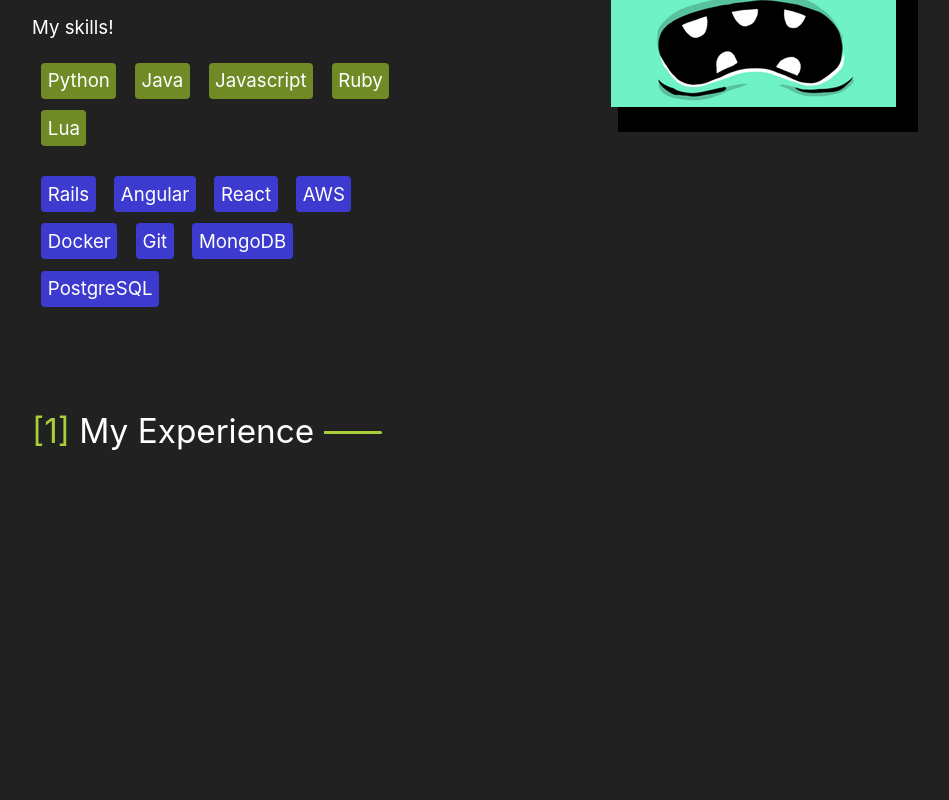
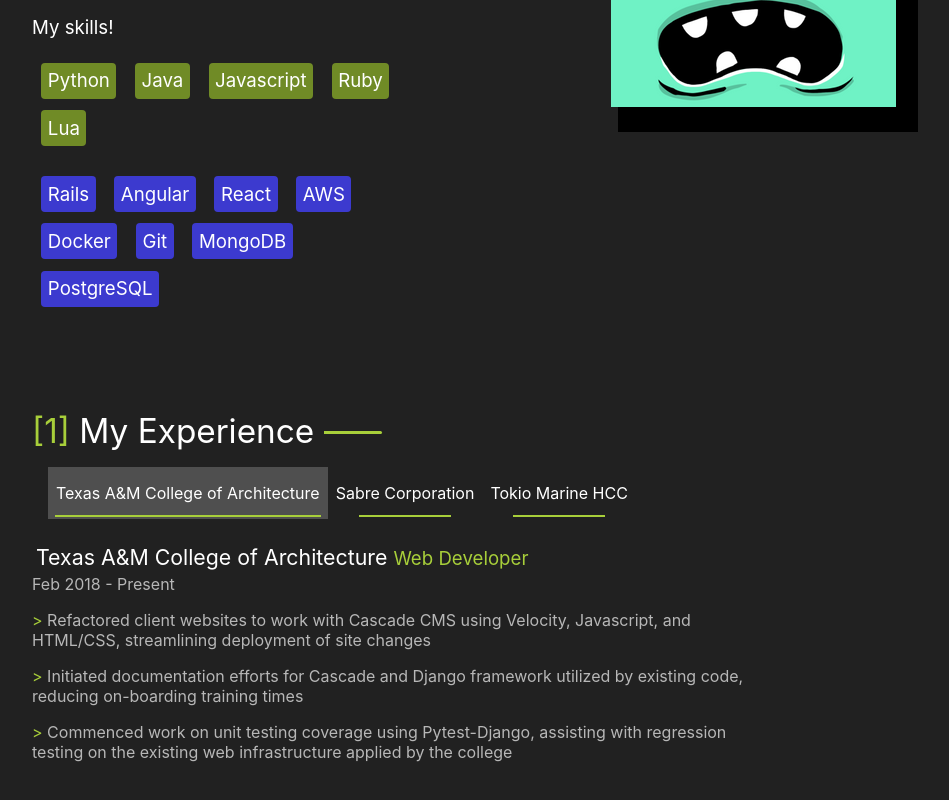
Before and after one commit to BenWong1097/site-v2, a React (Create React App) app: page / in a window 1280 px wide. Shown: the part 694-1494 px from the top of the page, without its empty margins (160-1109 px from the left). Before the commit the page ends 1225 px from the top, so only its background shows below. Built offline with nearby package versions, Linux system fonts and the light colour scheme; the HTML template or start-up script is replaced by a standard one.

Commit message:
Implemented Experience Section. Closes #1. Also resolved warnings: added keys to map'd elements, added alt text to profile picture

```diff
--- a/src/App.css
+++ b/src/App.css
@@ -1,6 +1,7 @@
 /* Primary: rgb(168, 207, 58); */
 /* Secondary: rgb(177, 192, 130); */
 /* Tertiary: rgb(112, 139, 38); */
+
 /* General */
 html{
   background: rgb(33, 33, 33);
@@ -11,10 +12,13 @@ html{
   min-width: 350px;
   margin: 5em auto;
 }
-.flex{
+.flex, .flex-start{
   display: flex;
   flex-wrap: wrap;
   justify-content: space-between;
+}
+.flex-start{
+  justify-content: flex-start;
 }
 .section-title{
   position: relative;
@@ -31,20 +35,32 @@ html{
   background: rgb(168, 207, 58);
   border-radius: 2px;
 }
+
 .primary{
   color: rgb(168, 207, 58);
 }
 .secondary{
   color: rgb(177, 192, 130);
 }
+.faded{
+  color: rgb(183, 183, 183);
+}
+
 .bg-tertiary{
   background: rgb(112, 139, 38);
 }
 .bg{
   background: rgb(33, 33, 33);
 }
+.bg-light{
+  background: rgb(79, 79, 79);
+}
+
 .size-14{
   font-size: 14pt;
+}
+.size-16{
+  font-size: 16pt;
 }
 .size-20{
   font-size: 20pt;
@@ -107,3 +123,38 @@ nav li{
   margin-top: 0.25em;
   margin-bottom: 0.25em;
 }
+
+/* Experience */
+.exp-tab{
+  position: relative;
+  padding: 1em .5em;
+}
+.exp-tab:after{
+  content: '';
+  position: absolute;
+  width: 60%;
+  height: 2px;
+  left: 20%;
+  top: 3em;
+  background: rgb(168, 207, 58);
+  transition: all 0.2s ease-in-out;
+}
+.exp-tab.bg-light:after{
+  left: 2.5%;
+  width: 95%;
+}
+.exp-tab-list-container{
+  padding: 1em;
+  padding-bottom: 0.1em;
+}
+.exp-detail-container{
+  width: 80%;
+  min-width: 350px;
+  height: 15em;
+}
+.exp-heading{
+  margin-top: 1.25em;
+}
+.exp-heading div{
+  padding: 0.25em;
+}
--- a/src/components/BadgeList.js
+++ b/src/components/BadgeList.js
@@ -4,7 +4,7 @@ export default function BadgeList(props){
     return (
         <div className="badge-list">
             {props.list.map(
-                item => <span style={{background: props.bg}}>{item}</span>
+                (item, i) => <span key={`badge_${i}`} style={{background: props.bg}}>{item}</span>
             )}
         </div>
     );
--- a/src/components/PicCanvas.js
+++ b/src/components/PicCanvas.js
@@ -3,7 +3,7 @@ import React from 'react';
 export default function PicCanvas(){
     return (
         <div className="pic-canvas flex">
-            <img src="/profile_placeholder.png" style={{margin: 'auto'}}/>
+            <img src="/profile_placeholder.png" style={{margin: 'auto'}} alt="Profile of Benjamin Wong"/>
         </div>
     )
 }
--- a/src/components/ToggleView.js
+++ b/src/components/ToggleView.js
@@ -1,10 +1,61 @@
 import React, {useState} from 'react';
 
-export default function ToggleView(){
+export default function ToggleView(props){
+    const experienceList = [{
+            employer: 'Texas A&M College of Architecture',
+            role: 'Web Developer',
+            from: 'Feb 2018',
+            to: 'Present',
+            details: [
+                'Refactored client websites to work with Cascade CMS using Velocity, Javascript, and HTML/CSS, streamlining deployment of site changes',
+                'Initiated documentation efforts for Cascade and Django framework utilized by existing code, reducing on-boarding training times',
+                'Commenced work on unit testing coverage using Pytest-Django, assisting with regression testing on the existing web infrastructure applied by the college'
+        ]},
+        {
+            employer: 'Sabre Corporation',
+            role: 'Galactic Protector',
+            from: 'Feb 2102',
+            to: 'Dec 2102',
+            details: [
+                'Collaborate on segue utilizing lorem ipsum dolores with a side of french fries',
+                'Designed algorithms that utilize that apex commander that exists on the fourth plane of existence in order to dilute the radiation of Earth',
+                'Applied a dynamic scheduling algorithm to dictate when the Glorkun army was going to attack Earth, allowing for an accurate predication of when to execute Order Null'
+        ]},
+        {
+            employer: 'Tokio Marine HCC',
+            role: 'Application Development Intern',
+            from: 'May 2018',
+            to: 'Aug 2018',
+            details: [
+                'Implemented a notification system for group subscriptions supporting many-to-many relationships using the .NET Framework, reducing storage complexity from the preexisting architecture that was in place',
+                'Developed a .NET web application that provides authorized users an intuitive interface to modify their subscriptions to notification groups, removing the need to contact a DBA for each revision'
+        ]},
+    ];
     const [view, setView] = useState(0);
+    const curView = experienceList[view];
     return (
-        <div>
-
+        <>
+        <div className="flex-start exp-tab-list-container">
+            {experienceList.map(
+                (job,i) =>
+                    <div key={`experience_${i}`} className={"exp-tab " + (i === view ? "bg-light" : "")}
+                        onClick= {() => setView(i)}>
+                        {job.employer}
+                    </div>
+            )}
         </div>
+        <div className="exp-heading">
+            <div>
+                <span className="size-16">{curView.employer} </span>
+                <span className="primary size-14">{curView.role}</span>
+            </div>
+            <span className="faded">{curView.from} - {curView.to}</span>
+        </div>
+        <div className="exp-detail-container">
+            {curView.details.map(
+                (detail, i) => <p key={`detail_${i}`} className="primary">> <span className="faded">{detail}</span></p>
+            )}
+        </div>
+        </>
     );
 }
```
